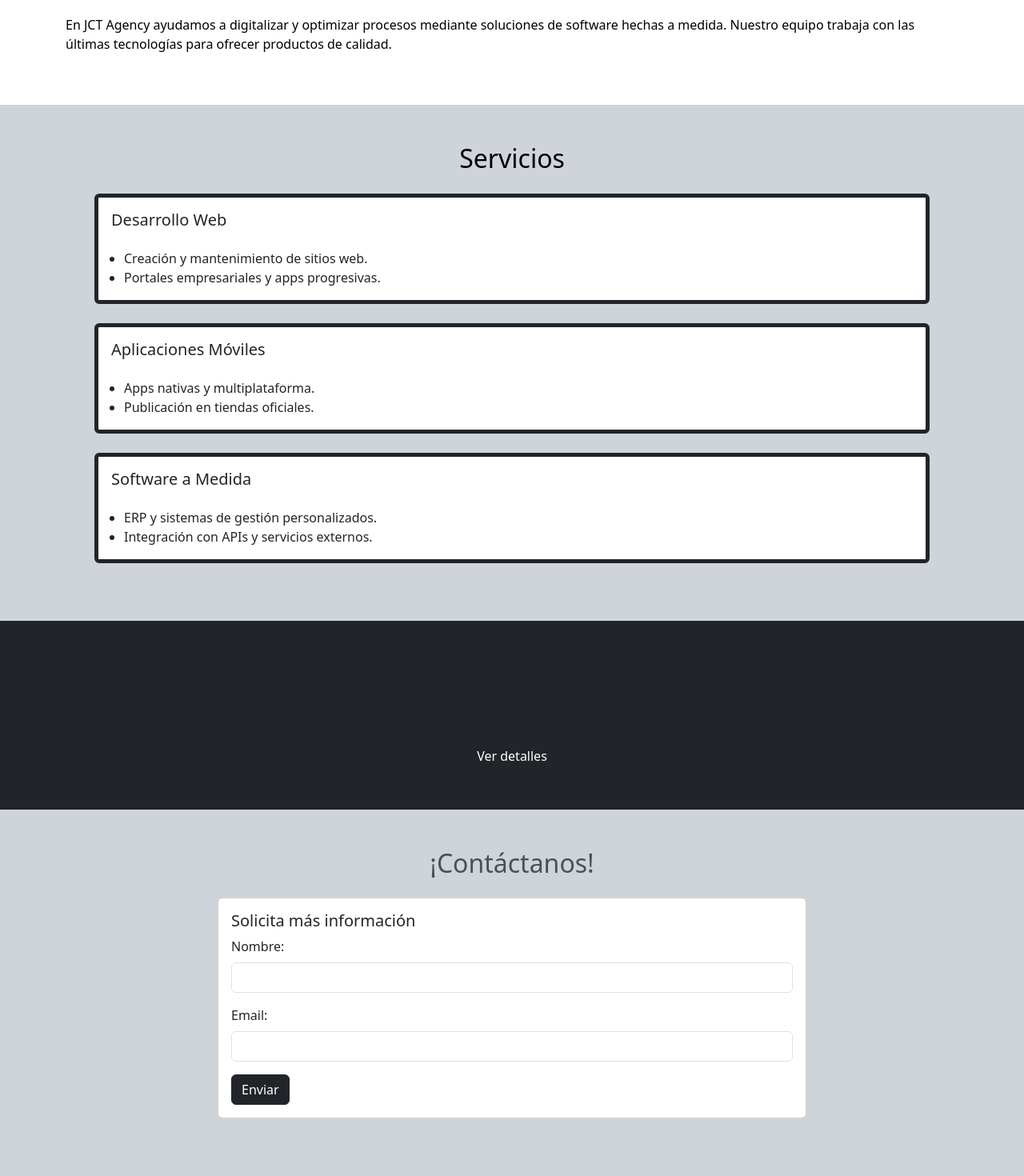
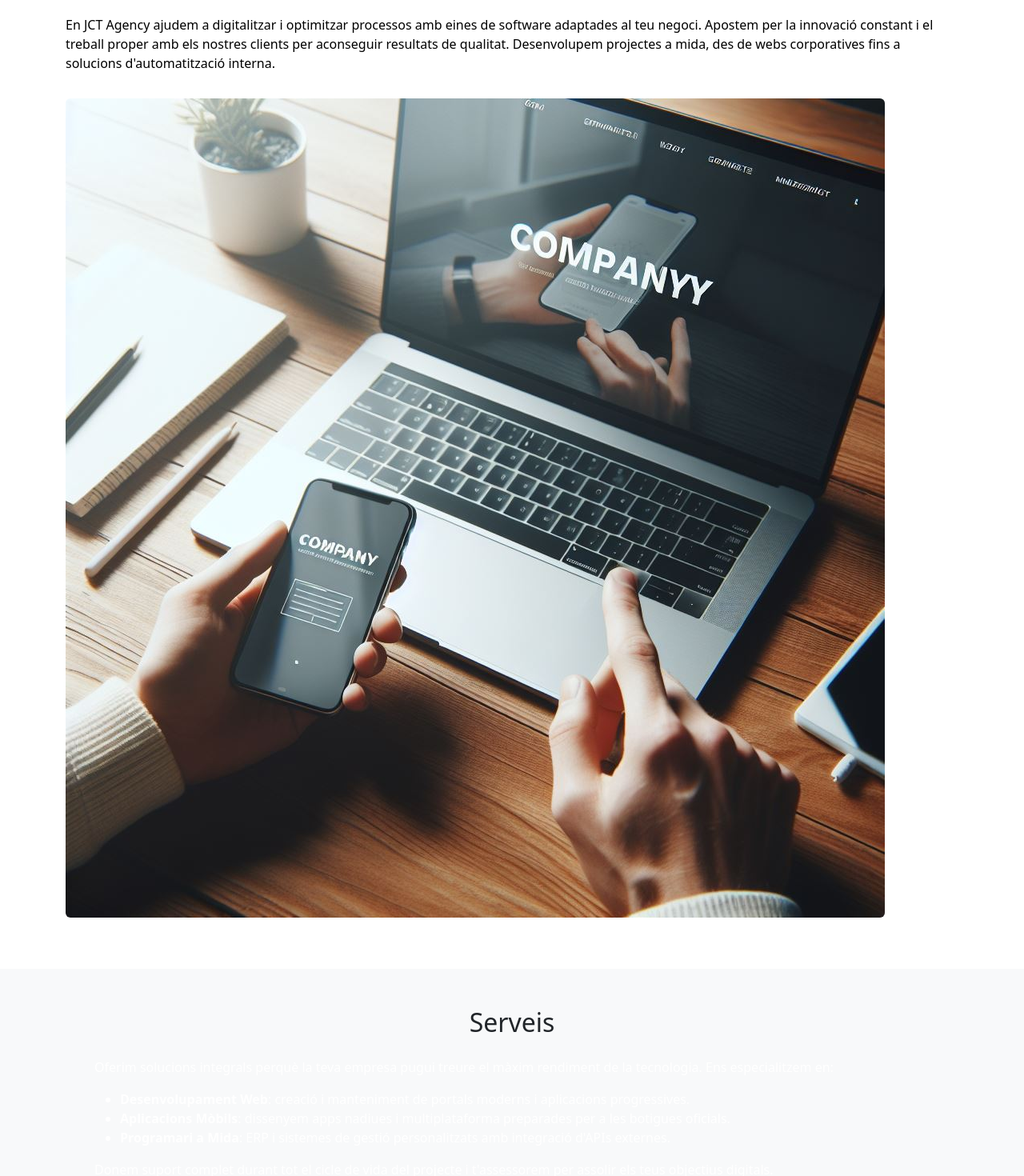
Before and after one commit to joanchorto1/web-jct-agency, a React (Create React App) app: page / in a window 1280 px wide. Shown: the part 480-1950 px from the top of the page at 80% size. Built offline with nearby package versions, Linux system fonts and the light colour scheme.

Commit message:
Apply blue theme and update content

```diff
--- a/src/components/components/home.js
+++ b/src/components/components/home.js
@@ -1,6 +1,8 @@
 import React, { useState } from 'react';
 import Layout from "../layouts/layout";
 import LogoJCT from "../img/LOGO(Fondo Transparent).png";
+import WebPhoto from "../img/WebPho.jpeg";
+import AveroImage from "../img/bossacompra.png";
 import { Helmet } from "react-helmet";
 import emailjs from "emailjs-com";
 
@@ -33,11 +35,11 @@ const Home = () => {
           content="JCT Agency desarrolla soluciones de software empresarial y servicios a medida."
         />
       </Helmet>
-      <div className="d-flex flex-column text-dark bg-dark">
+      <div className="d-flex flex-column bg-jct-blue">
         {/* Banner */}
         <section className="container">
           <div>
-            <nav className="pt-3 navbar navbar-expand-lg navbar-dark">
+            <nav className="pt-3 navbar navbar-expand-lg navbar-dark bg-jct-blue">
               <ul className="navbar-nav d-flex" style={{ listStyleType: 'none', margin: 0, padding: 0 }}>
                 <li className="nav-item">
                   <strong>
@@ -73,68 +75,53 @@ const Home = () => {
           <div className="container">
             <h2 className="mb-4">Sobre Nosotros</h2>
             <p>
-              En JCT Agency ayudamos a digitalizar y optimizar procesos mediante soluciones de software hechas a
-              medida. Nuestro equipo trabaja con las últimas tecnologías para ofrecer productos de calidad.
+              En JCT Agency ajudem a digitalitzar i optimitzar processos amb eines de software adaptades al teu negoci.
+              Apostem per la innovació constant i el treball proper amb els nostres clients per aconseguir resultats de qualitat.
+              Desenvolupem projectes a mida, des de webs corporatives fins a solucions d'automatització interna.
             </p>
+            <img className="img-fluid rounded my-3" src={WebPhoto} alt="Projectes en desenvolupament" />
           </div>
         </section>
 
         {/* Servicios */}
-        <section className="bg-dark-subtle">
+        <section className="bg-light">
           <div className="container p-5">
-            <h2 className="text-center text-black mb-4">Servicios</h2>
-            <div className="mb-4">
-              <div className="card border-5 border-dark h-100">
-                <h5 className="card-title p-3">Desarrollo Web</h5>
-                <ul>
-                  <li>Creación y mantenimiento de sitios web.</li>
-                  <li>Portales empresariales y apps progresivas.</li>
-                </ul>
-              </div>
-            </div>
-            <div className="mb-4">
-              <div className="card border-5 border-dark h-100">
-                <h5 className="card-title p-3">Aplicaciones Móviles</h5>
-                <ul>
-                  <li>Apps nativas y multiplataforma.</li>
-                  <li>Publicación en tiendas oficiales.</li>
-                </ul>
-              </div>
-            </div>
-            <div className="mb-4">
-              <div className="card border-5 border-dark h-100">
-                <h5 className="card-title p-3">Software a Medida</h5>
-                <ul>
-                  <li>ERP y sistemas de gestión personalizados.</li>
-                  <li>Integración con APIs y servicios externos.</li>
-                </ul>
-              </div>
-            </div>
+            <h2 className="text-center text-dark mb-4">Serveis</h2>
+            <p>
+              Oferim solucions integrals perquè la teva empresa pugui treure el màxim rendiment de la tecnologia. Ens especialitzem en:
+            </p>
+            <ul>
+              <li><strong>Desenvolupament Web</strong>: creació i manteniment de portals moderns i aplicacions progressives.</li>
+              <li><strong>Aplicacions Mòbils</strong>: dissenyem apps nadiues i multiplataforma preparades per a les botigues oficials.</li>
+              <li><strong>Programari a Mida</strong>: ERP i sistemes de gestió personalitzats amb integració d'APIs externes.</li>
+            </ul>
+            <p className="mt-3">Donem suport complet durant tot el cicle de vida del projecte i t'assessorem per assolir els teus objectius digitals.</p>
           </div>
         </section>
 
         {/* Línea Avero */}
-        <section className="container p-5">
-          <h2 className="text-center mb-4">Línea AVERO</h2>
+        <section className="container p-5 bg-avero">
+          <h2 className="text-center mb-4">Línia AVERO</h2>
           <p>
-            Soluciones de facturación con <strong>Verifactu</strong> integradas en tu negocio. Próximamente añadiremos
-            módulo de contabilidad.
+            Solucions de facturació amb <strong>Verifactu</strong> integrades directament al teu negoci. Pròximament
+            incorporarem el mòdul de comptabilitat.
           </p>
+          <img className="img-fluid rounded mb-3" src={AveroImage} alt="Facturació Avero" />
           <div className="text-center">
-            <button className="btn btn-dark" onClick={() => setShowAvero(!showAvero)}>
-              {showAvero ? 'Ocultar detalles' : 'Ver detalles'}
+            <button className="btn btn-light" onClick={() => setShowAvero(!showAvero)}>
+              {showAvero ? 'Ocultar detalls' : 'Veure detalls'}
             </button>
           </div>
           {showAvero && (
             <div className="mt-3">
-              <p>• Generación y envío automático de facturas Verifactu.</p>
-              <p>• Historial seguro y accesible de todas tus facturas.</p>
+              <p>• Generació i enviament automàtic de factures Verifactu.</p>
+              <p>• Historial segur i accessible de totes les teves factures.</p>
             </div>
           )}
         </section>
 
         {/* Contacto */}
-        <section className="bg-dark-subtle pt-5 pb-5">
+        <section className="bg-primary-subtle pt-5 pb-5">
           <div className="container pb-5">
             <h2 className="text-center text-dark-emphasis mb-4">¡Contáctanos!</h2>
             <div className="row justify-content-center">
@@ -171,7 +158,7 @@ const Home = () => {
                           required
                         />
                       </div>
-                      <button type="submit" className="btn btn-dark text-white">
+                      <button type="submit" className="btn btn-primary text-white">
                         Enviar
                       </button>
                       {isFormSubmitted && <p className="text-dark mt-3">¡Mensaje enviado!</p>}
--- a/src/index.css
+++ b/src/index.css
@@ -11,3 +11,16 @@ code {
   font-family: source-code-pro, Menlo, Monaco, Consolas, 'Courier New',
     monospace;
 }
+.bg-avero {
+  background-color: #ff6600;
+  color: white;
+}
+
+.text-avero {
+  color: #ff6600;
+}
+
+.bg-jct-blue {
+  background-color: #0d6efd;
+  color: white;
+}
```
